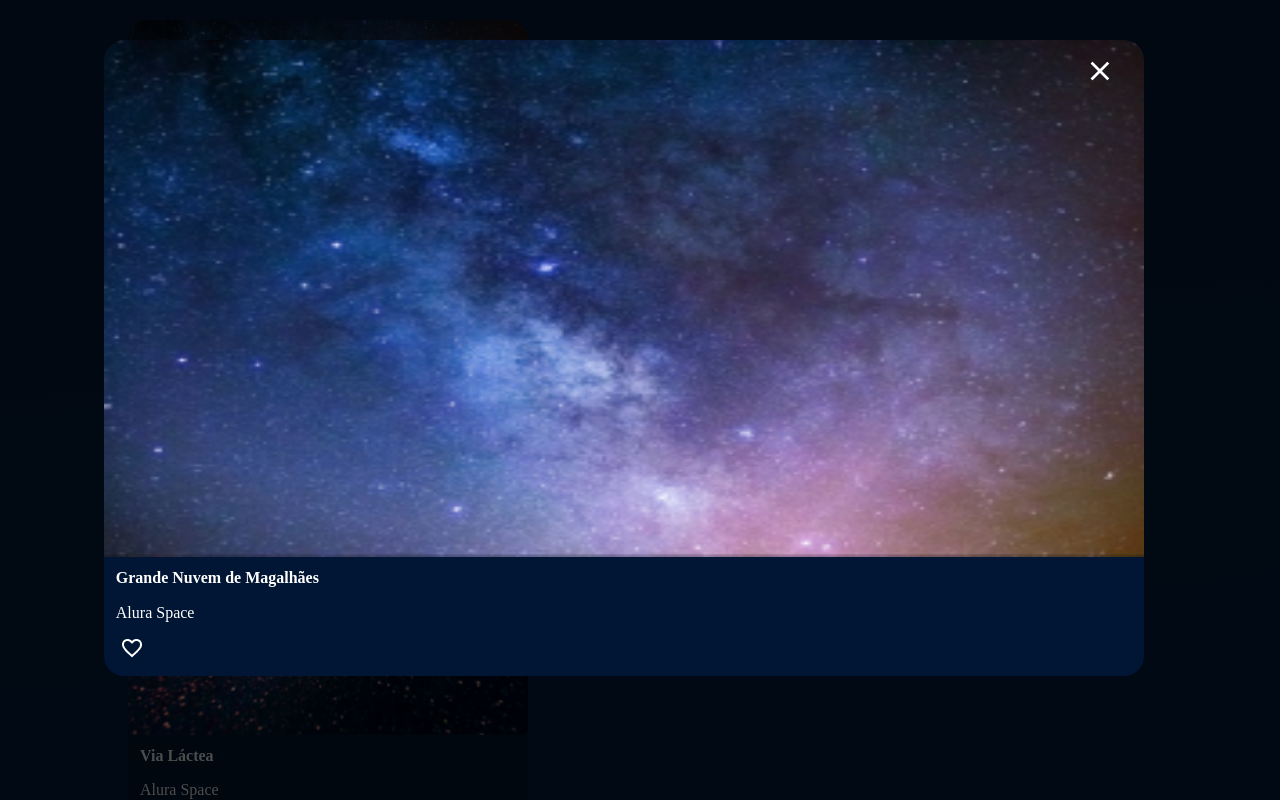
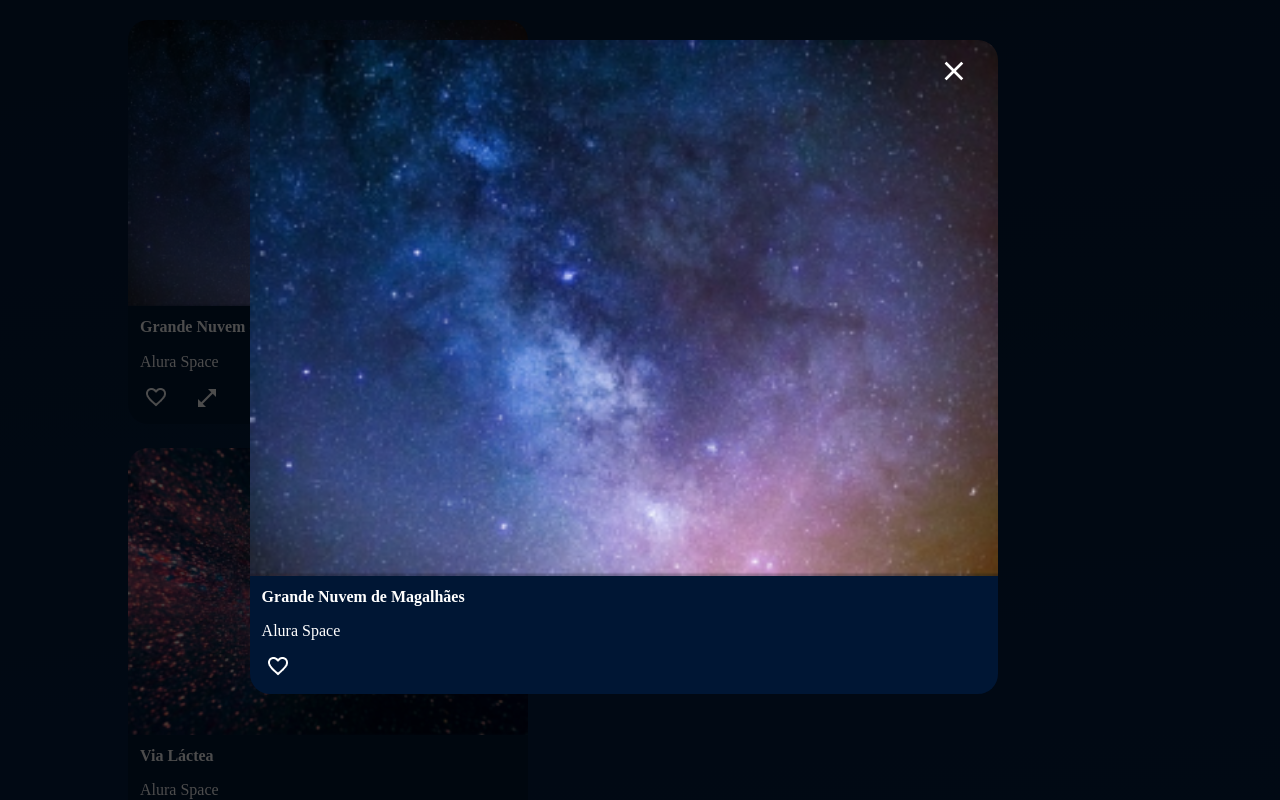
Before and after one commit to Joaolucas00/react-js, a React (Vite) app in the folder space-app/: page / in a window 1280 px wide. Both pictures are taken after a click on the button 207 px from the left and 1079 px from the top of the page. Shown: the part 679-1479 px from the top of the page. Built offline with nearby package versions, Linux system fonts and the light colour scheme.

Commit message:
modal zoom

```diff
--- a/space-app/src/componentes/Galeria/Card/index.jsx
+++ b/space-app/src/componentes/Galeria/Card/index.jsx
@@ -33,14 +33,12 @@ const BotaoIcone = styled.button`
     margin-right: 20px;
 `
 
-const ImgEstilizado = styled.img`
-    height: ${props => props.$expandida ? '60%' : ''};
-`
+
 
 const Card = ({expandida = false, foto, aoZoom}) => {
     return (
             <CardDiv $expandida={expandida}>
-                <ImgEstilizado $expandida={expandida} src={foto.path} alt="foto"></ImgEstilizado>
+                <img src={foto.path} alt="foto"></img>
                 <figcaption>
                     <h3>{foto.titulo}</h3>
                     <footer>
--- a/space-app/src/componentes/ModalZoom/index.jsx
+++ b/space-app/src/componentes/ModalZoom/index.jsx
@@ -17,7 +17,7 @@ const DialogEstilizado = styled.dialog`
     background: transparent;
     padding: 0;
     border: 0;
-    width: 1156px;
+    width: 65%;
     display: flex;
     justify-content: center;
     form {
```
